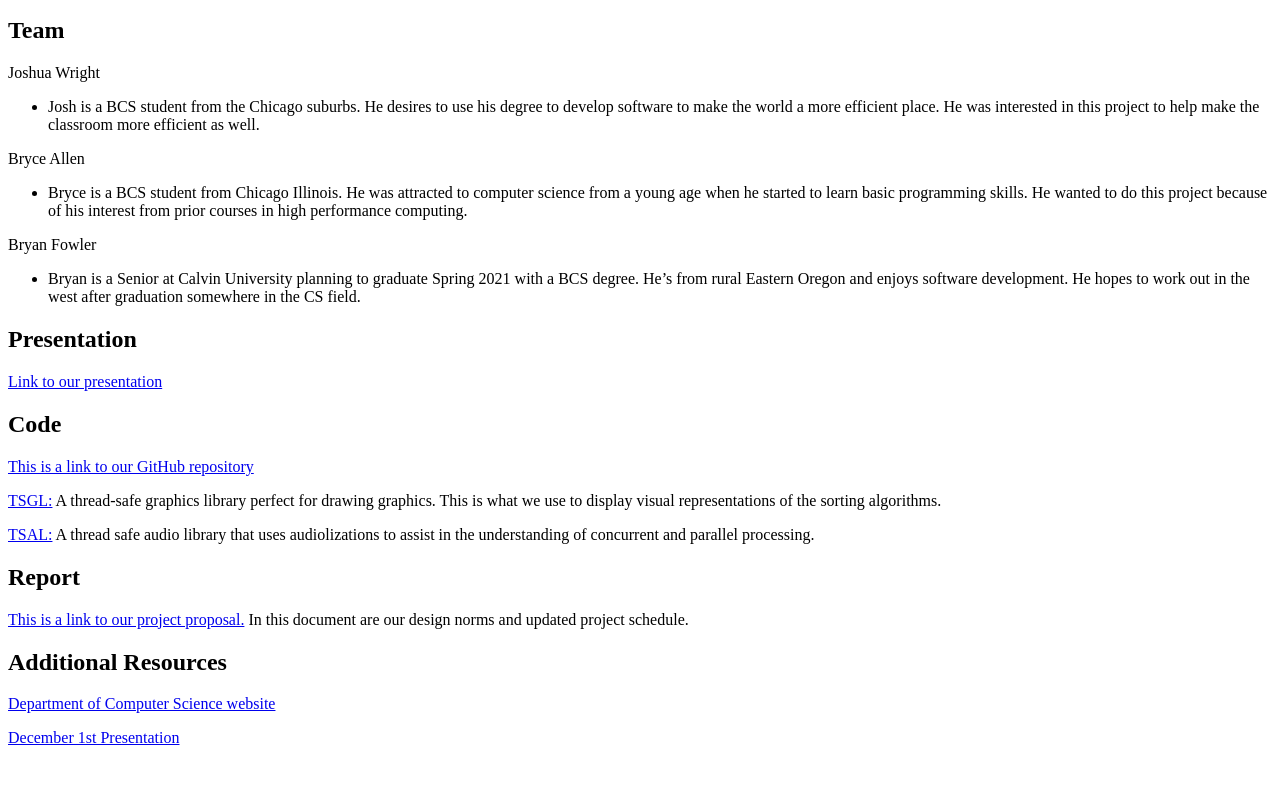
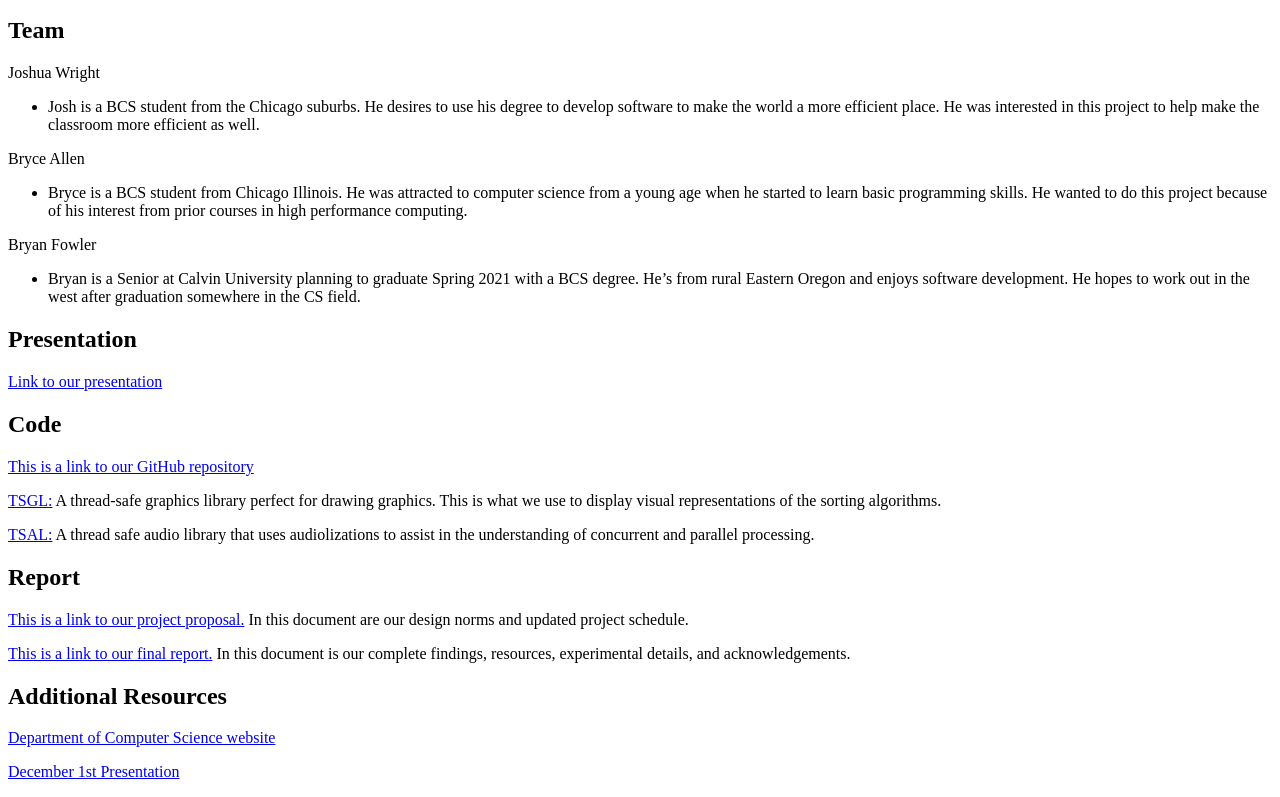
Before and after one commit to experiments-in-sorting/experiments-in-sorting.github.io, a plain HTML site: page index.html in a window 1280 px wide. Shown: the part 310-1107 px from the top of the page. Before the commit the page ends 1073 px from the top, so only its background shows below. Drawn offline with Linux system fonts and the light colour scheme.

Commit message:
Update index.html

```diff
--- a/index.html
+++ b/index.html
@@ -38,6 +38,8 @@
 
 <p><a href="Project%20Proposal.pdf">This is a link to our project proposal.</a> In this document are our design norms and updated project schedule.</p>
 
+<p><a href="Project%20Proposal.pdf">This is a link to our final report.</a> In this document is our complete findings, resources, experimental details, and acknowledgements.</p>
+
 <h2>Additional Resources</h2>
 
 <p><a href="https://computing.calvin.edu/">Department of Computer Science website</a></p>
```
